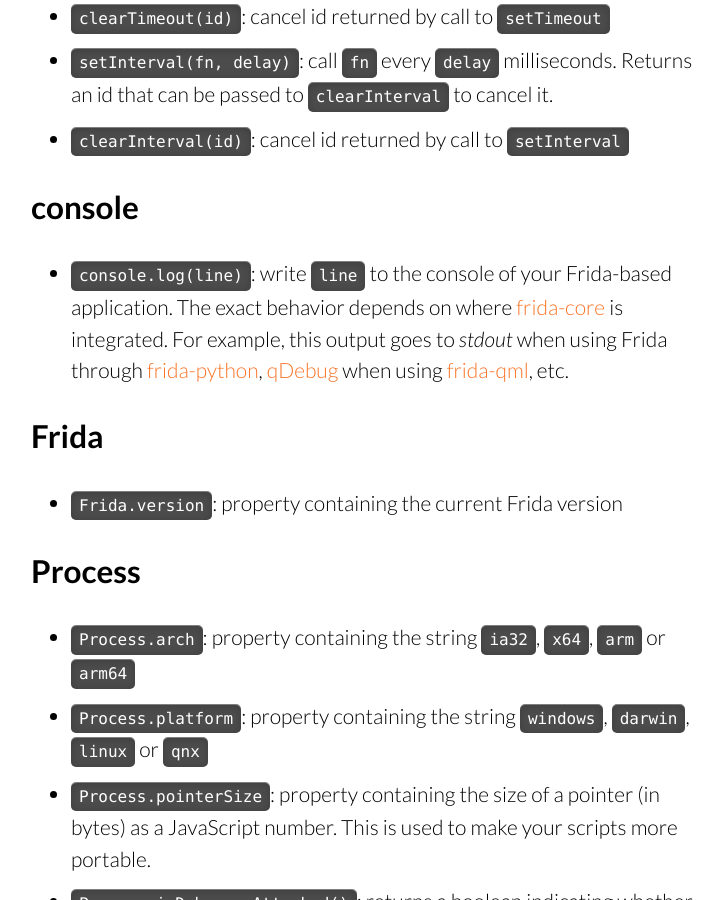
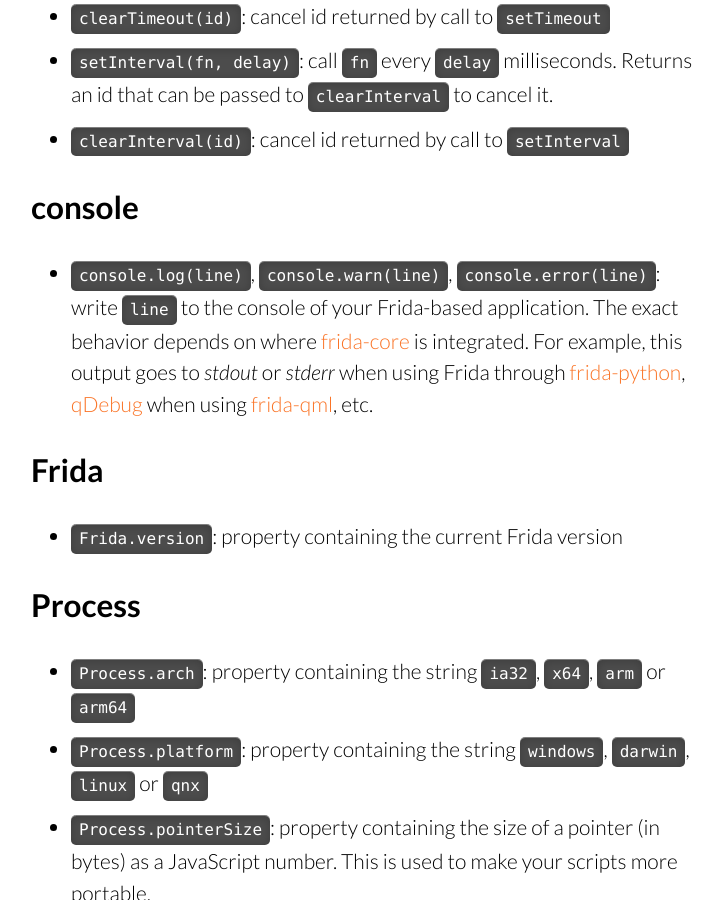
Before and after one commit to frida/frida-website, a Jekyll site: the page built from docs/javascript-api.md, in a window 1280 px wide and 900 px high, scrolled down 2058 px. Shown: the whole window, without its empty margins (180-902 px from the left). Built offline with Jekyll 4.4.1, drawn with Linux system fonts in a browser that asks for light colours; some web fonts are replaced.

Commit message:
Add console.{warn,error}() to the API reference

```diff
--- a/docs/javascript-api.md
+++ b/docs/javascript-api.md
@@ -72,11 +72,12 @@ permalink: /docs/javascript-api/
 
 ## console
 
-+   `console.log(line)`: write `line` to the console of your Frida-based
-    application. The exact behavior depends on where
-    [frida-core](https://github.com/frida/frida-core) is integrated.
-    For example, this output goes to *stdout* when using Frida through
-    [frida-python](https://github.com/frida/frida-python),
++   `console.log(line)`, `console.warn(line)`, `console.error(line)`:
+    write `line` to the console of your Frida-based application. The exact
+    behavior depends on where [frida-core](https://github.com/frida/frida-core)
+    is integrated.
+    For example, this output goes to *stdout* or *stderr* when using Frida
+    through [frida-python](https://github.com/frida/frida-python),
     [qDebug](http://doc.qt.io/qt-5/qdebug.html) when using
     [frida-qml](https://github.com/frida/frida-qml), etc.
 
```
